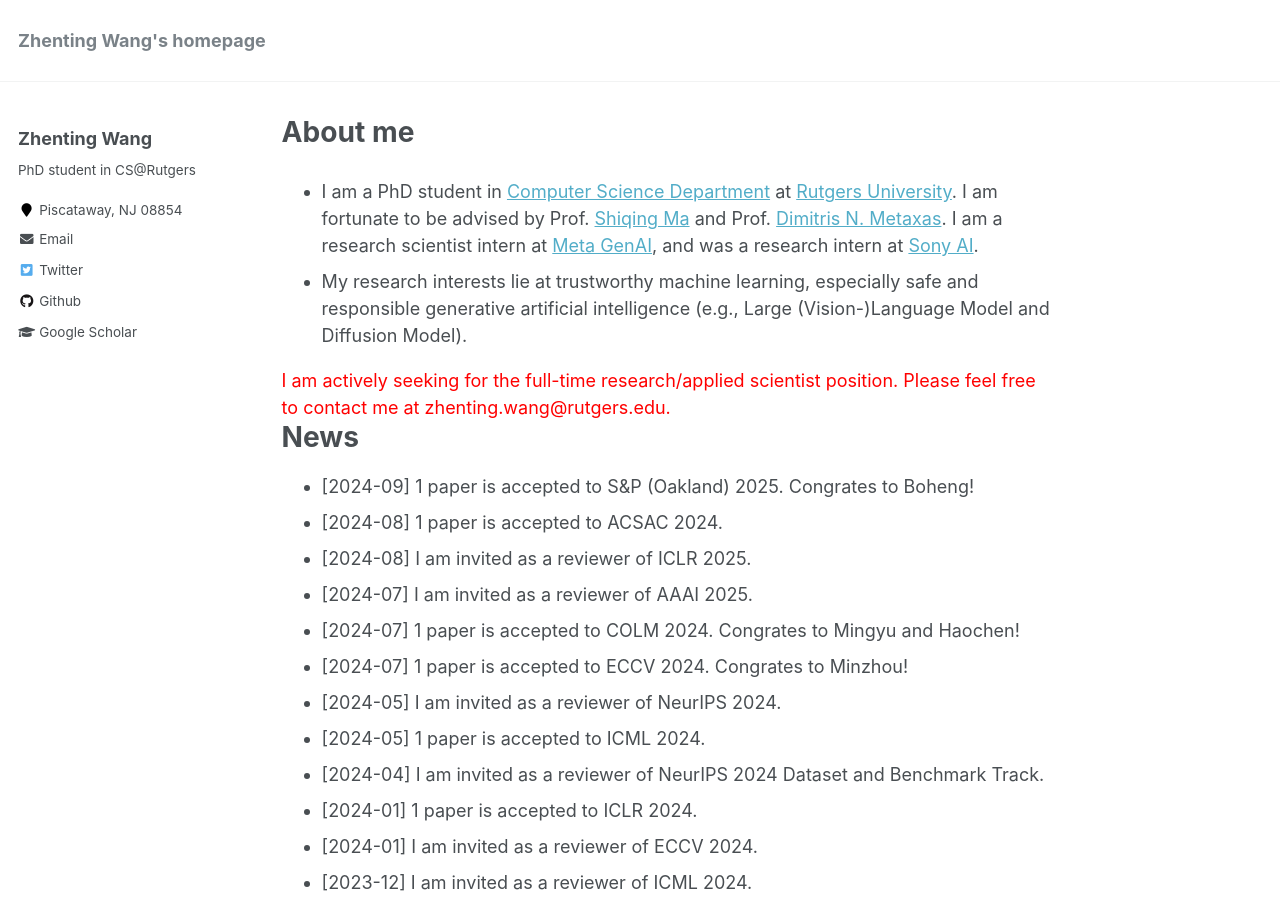
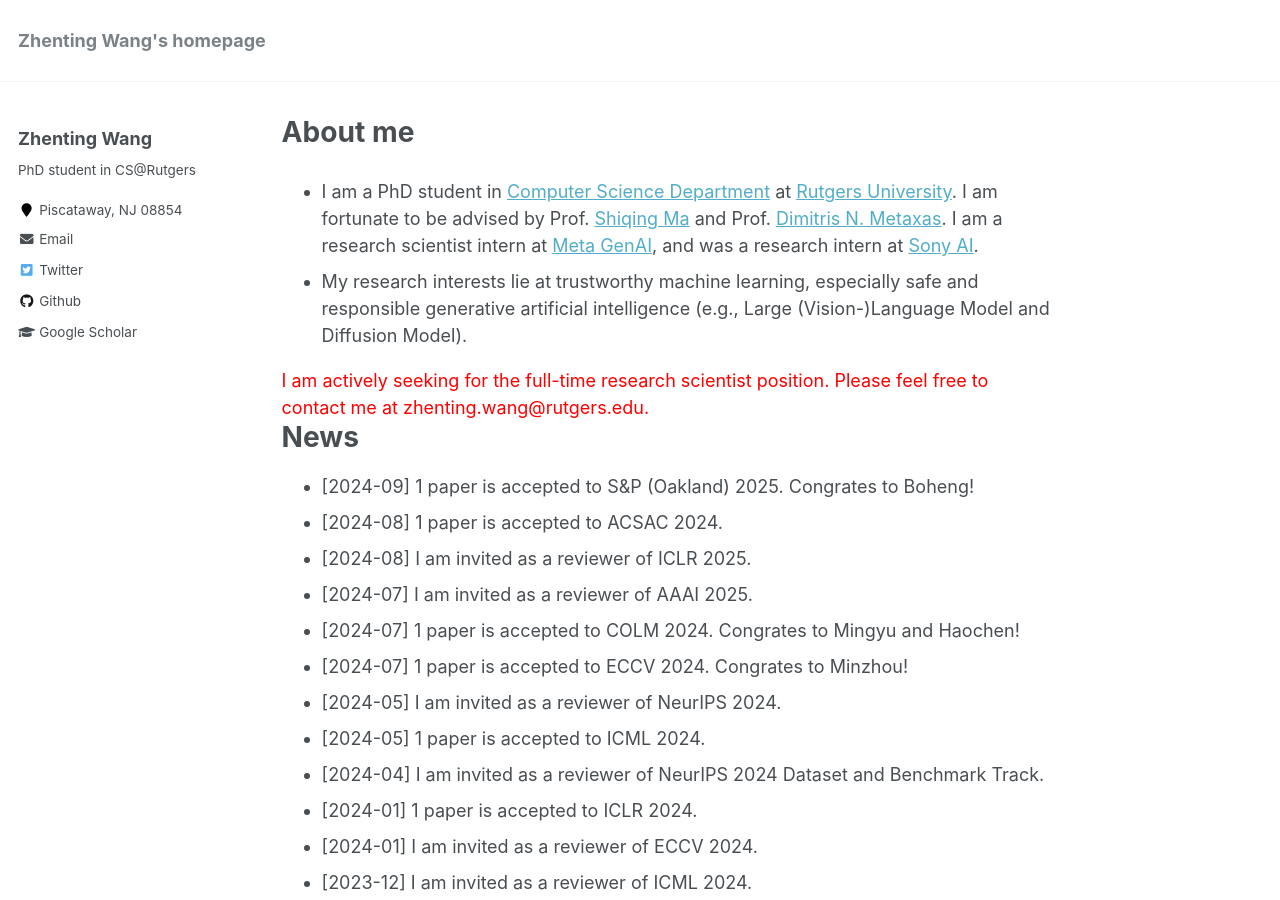
Before and after one commit to ZhentingWang/zhentingwang.github.io, a Jekyll site: the page built from _pages/about.md, in a window 1280 px wide and 900 px high. Built offline with Jekyll 4.4.1, drawn with Linux system fonts in a browser that asks for light colours.

Commit message:
Update about.md

```diff
--- a/_pages/about.md
+++ b/_pages/about.md
@@ -11,7 +11,7 @@ redirect_from:
 * I am a PhD student in [Computer Science Department](https://www.cs.rutgers.edu/) at [Rutgers University](https://www.rutgers.edu/). I am fortunate to be advised by Prof. [Shiqing Ma](https://people.cs.umass.edu/~shiqingma/) and Prof. [Dimitris N. Metaxas](https://people.cs.rutgers.edu/~dnm/). I am a research scientist intern at [Meta GenAI](https://ai.meta.com/), and was a research intern at [Sony AI](https://ai.sony/).
 * My research interests lie at trustworthy machine learning, especially safe and responsible generative artificial intelligence (e.g., Large (Vision-)Language Model and Diffusion Model).
 
-<font color='red'> I am actively seeking for the full-time research/applied scientist position. Please feel free to contact me at zhenting.wang@rutgers.edu.</font>
+<font color='red'> I am actively seeking for the full-time research scientist position. Please feel free to contact me at zhenting.wang@rutgers.edu.</font>
 
 News
 ======
```
